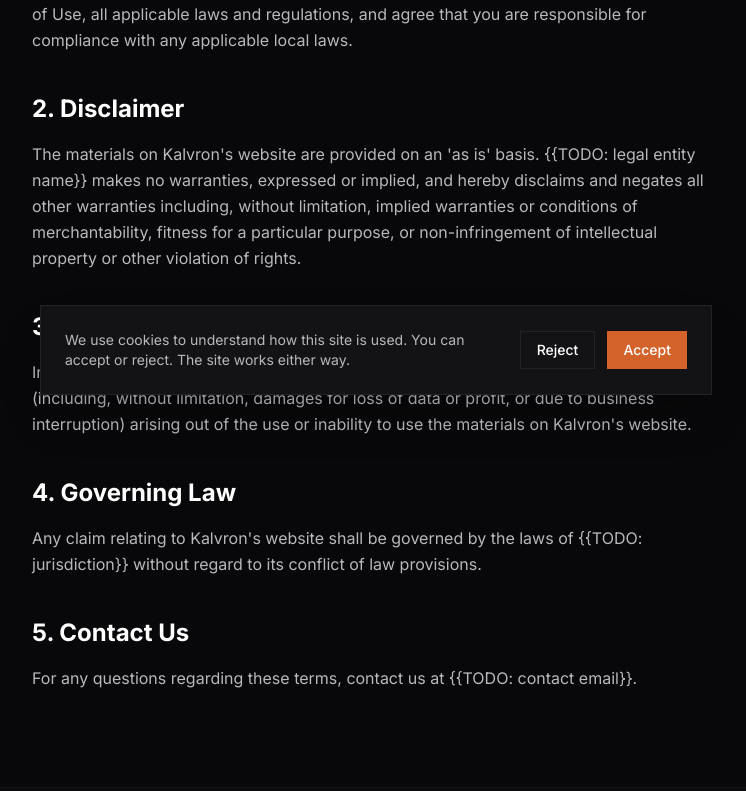
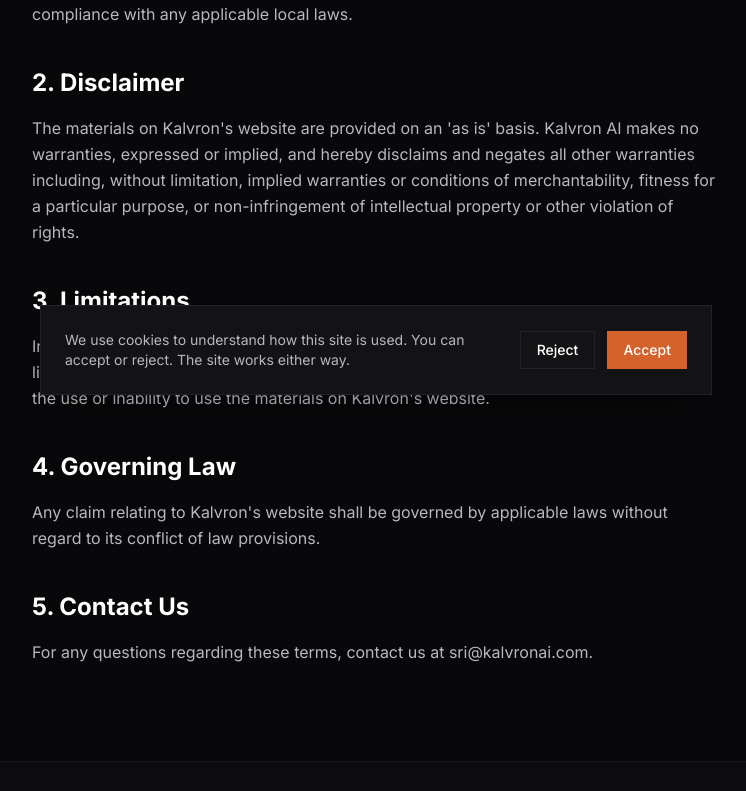
Before and after one commit to Sceduled/kavlron-website, a Next.js app: page /terms in a window 1280 px wide. Shown: the part 389-1180 px from the top of the page, without its empty margins (264-1010 px from the left). Built offline with nearby package versions, Linux system fonts and the light colour scheme.

Commit message:
chore: update legal pages and add booking redirect

```diff
--- a/src/app/components/ui/HomeComponents3.tsx
+++ b/src/app/components/ui/HomeComponents3.tsx
@@ -63,6 +63,7 @@
       setStatus("success");
       // Trigger analytics
       window.dispatchEvent(new Event("form-submitted"));
+      window.location.href = "https://cal.com/kalvron-172522/demo?overlayCalendar=true";
     } catch {
       setStatus("error");
       setTimeout(() => setStatus("idle"), 3000);
--- a/src/app/privacy/page.tsx
+++ b/src/app/privacy/page.tsx
@@ -48,8 +48,7 @@
         <h2 className="text-white mt-10 mb-4 text-2xl font-bold">5. Contact Us</h2>
         <p>For any privacy-related requests or grievances, please contact us at:</p>
         <p className="mt-2">
-          Email: {content.contactEmail}<br/>
-          Address: {content.registeredAddress}
+          Email: {content.contactEmail}
         </p>
       </div>
     </div>
--- a/src/app/terms/page.tsx
+++ b/src/app/terms/page.tsx
@@ -25,7 +25,7 @@
         <p>In no event shall {content.entityName} or its suppliers be liable for any damages (including, without limitation, damages for loss of data or profit, or due to business interruption) arising out of the use or inability to use the materials on Kalvron's website.</p>
 
         <h2 className="text-white mt-10 mb-4 text-2xl font-bold">4. Governing Law</h2>
-        <p>Any claim relating to Kalvron's website shall be governed by the laws of {content.jurisdiction} without regard to its conflict of law provisions.</p>
+        <p>Any claim relating to Kalvron's website shall be governed by applicable laws without regard to its conflict of law provisions.</p>
 
         <h2 className="text-white mt-10 mb-4 text-2xl font-bold">5. Contact Us</h2>
         <p>For any questions regarding these terms, contact us at {content.contactEmail}.</p>
--- a/src/content/site.ts
+++ b/src/content/site.ts
@@ -166,9 +166,9 @@
     button: "Book a partner call"
   },
   legal: {
-    entityName: "{{TODO: legal entity name}}",
-    contactEmail: "{{TODO: contact email}}",
-    registeredAddress: "{{TODO: registered address}}",
-    jurisdiction: "{{TODO: jurisdiction}}"
+    entityName: "Kalvron AI",
+    contactEmail: "sri@kalvronai.com",
+    registeredAddress: "",
+    jurisdiction: ""
   }
 };
```
